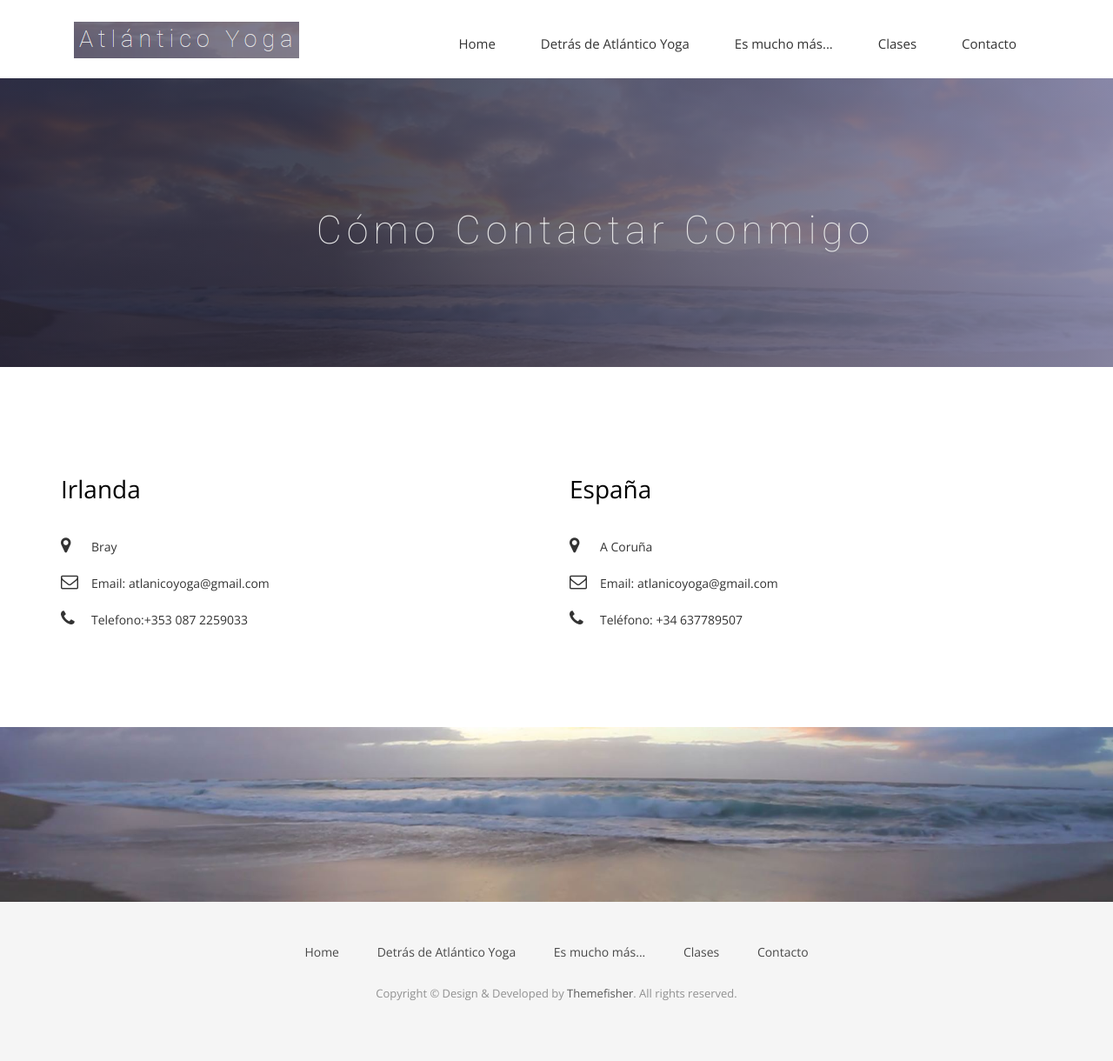
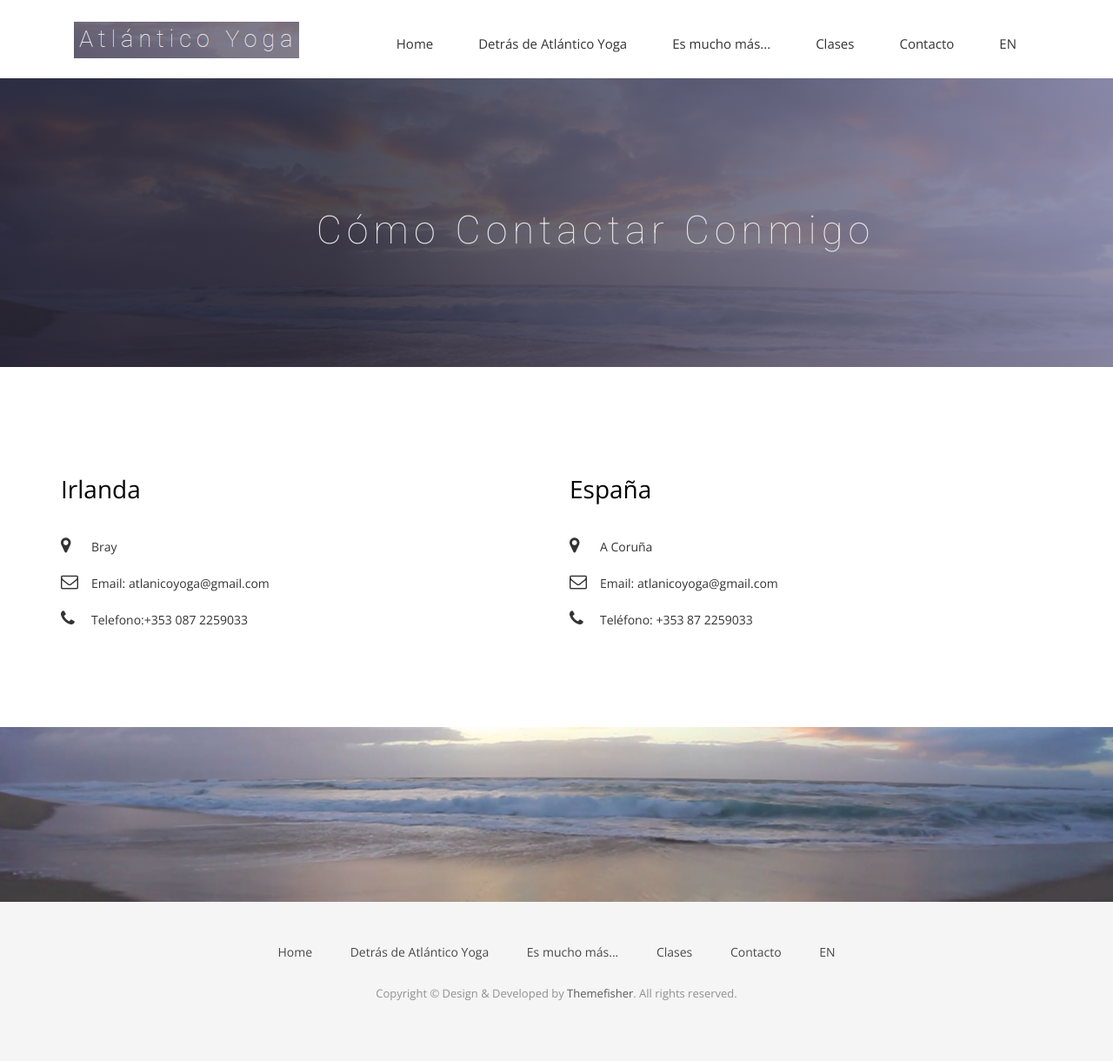
Before and after one commit to mpbarral/atlanticoyoga, a Jekyll site: the page built from contact.html, in a window 1280 px wide. Shown: the whole page at 87% size. Built offline with Jekyll 4.4.1, drawn with Linux system fonts in a browser that asks for light colours; nearby versions of some CDN libraries; some web fonts are replaced.

Commit message:
editing contact, footer and header

```diff
--- a/_includes/footer.html
+++ b/_includes/footer.html
@@ -10,6 +10,8 @@
             <li><a href="{{ site.baseurl }}/masque">Es mucho más...</a></li>
             <li><a href="{{ site.baseurl }}/index#service">Clases</a></li>
             <li><a href="{{ site.baseurl }}/contact">Contacto</a></li>
+            <!--  <li><a href="{{ site.baseurl }}/blog">Blog</a></li>-->
+            <li><a href="{{ site.baseurl }}/">EN</a></li>
           </ul>
         </div>
         <p>Copyright &copy; Design &amp; Developed by <a href="http://www.themefisher.com">Themefisher</a>. All rights reserved.</p>
--- a/_includes/header.html
+++ b/_includes/header.html
@@ -26,6 +26,8 @@
                 <li><a href="{{ site.baseurl }}/masque">Es mucho más...</a></li>
                 <li><a href="{{ site.baseurl }}/index#service">Clases</a></li>
                 <li><a href="{{ site.baseurl }}/contact">Contacto</a></li>
+                <!--  <li><a href="{{ site.baseurl }}/blog">Blog</a></li>-->
+                <li><a href="{{ site.baseurl }}/">EN</a></li>
               </ul>
             </div><!-- /.navbar-collapse -->
           </div><!-- /.container-fluid -->
--- a/contact.html
+++ b/contact.html
@@ -79,7 +79,7 @@ permalink: /contact/
             <i class="fa fa-envelope-o"></i>Email: atlanicoyoga@gmail.com
           </li>
           <li>
-            <i class="fa fa-phone"></i>Teléfono: +34 637789507
+            <i class="fa fa-phone"></i>Teléfono: +353 87 2259033
           </li>
         </ul>
         </div>
```
